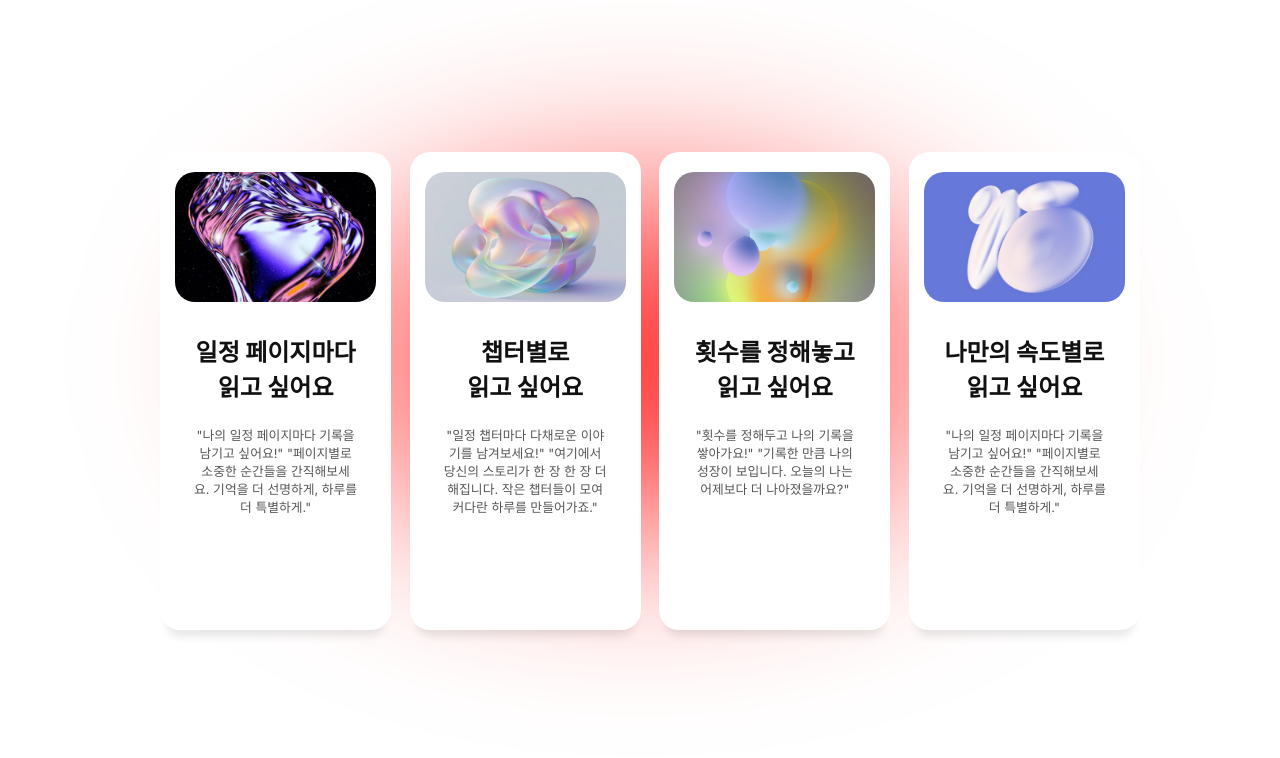
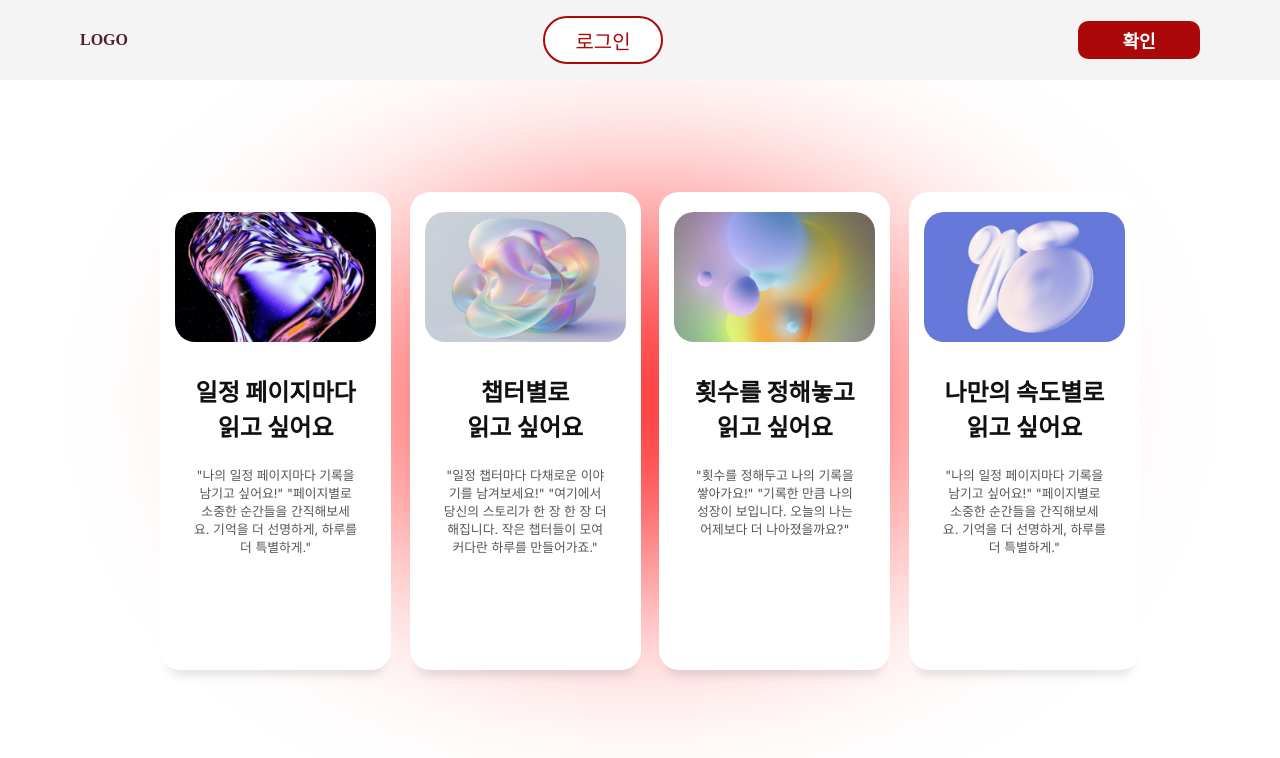
Before and after one commit to Book-Mile/frontend, a React (Vite) app: page / in a window 1280 px wide. Shown: the top 758 px of the page. Built offline with nearby package versions, Linux system fonts and the light colour scheme.

Commit message:
fix: 전체레이아웃 재설정

```diff
--- a/src/App.jsx
+++ b/src/App.jsx
@@ -6,12 +6,13 @@ import { theme } from './theme';
 import { ThemeProvider } from 'styled-components';
 import CheckPointRecordPage from './pages/CheckPointRecordPage';
 import AnotherCheckPointRecordPage from './pages/AnotherCheckPointRecordPage';
+import NavBar from './components/NavBar';
 
 function App() {
   return (
     <ThemeProvider theme={theme}>
       <BrowserRouter>
-      {/*<NavBar />*/}
+      <NavBar />
       <div className="main-content">
         <Routes>
           <Route path="/" element={<MakingGroupPage />} />
--- a/src/components/NavBar.jsx
+++ b/src/components/NavBar.jsx
@@ -2,6 +2,7 @@ import React from 'react';
 import styled from 'styled-components';
 import NotifBell from './icons/NotifBell';
 import LoginButton from './LGButton/LGButton'
+import ModalButtonOk from './modalButton/ModalButtonOk'
 
 
 const MainContainer = styled.div`
@@ -40,16 +41,20 @@ const ProfileImage = styled.div`
   cursor: pointer;
 `;
 
+
 export default function NavBar() {
   return (
+    <nav className='navbar'>
     <MainContainer>
       <LogoContainer>LOGO</LogoContainer>
       <LoginButton text="로그인" width="7.5rem"/>
+      <ModalButtonOk/>
       {//로그인 후 사용
       /*<NotifiContainer>
           <NotifBell/>
           <ProfileImage />
       </NotifiContainer>*/}
     </MainContainer>
+    </nav>
   );
 }
--- a/src/index.css
+++ b/src/index.css
@@ -1,6 +1,5 @@
-
 body {
-  color: black;
+  color: #4E202A;
   margin: 0;
   padding: 0;
   min-height: 100vh;
@@ -14,15 +13,10 @@ body {
   top: 0;
   left: 0;
   right: 0;
-  z-index: 10;
-  height: 80px;
+  z-index: 100;
 }
 
 .main-content {
-  display: flex;
-  justify-content: center;
-  align-items: center;
   position: relative;
   width: 100%;
-  height: calc(100vh - 80px);
 }
```
